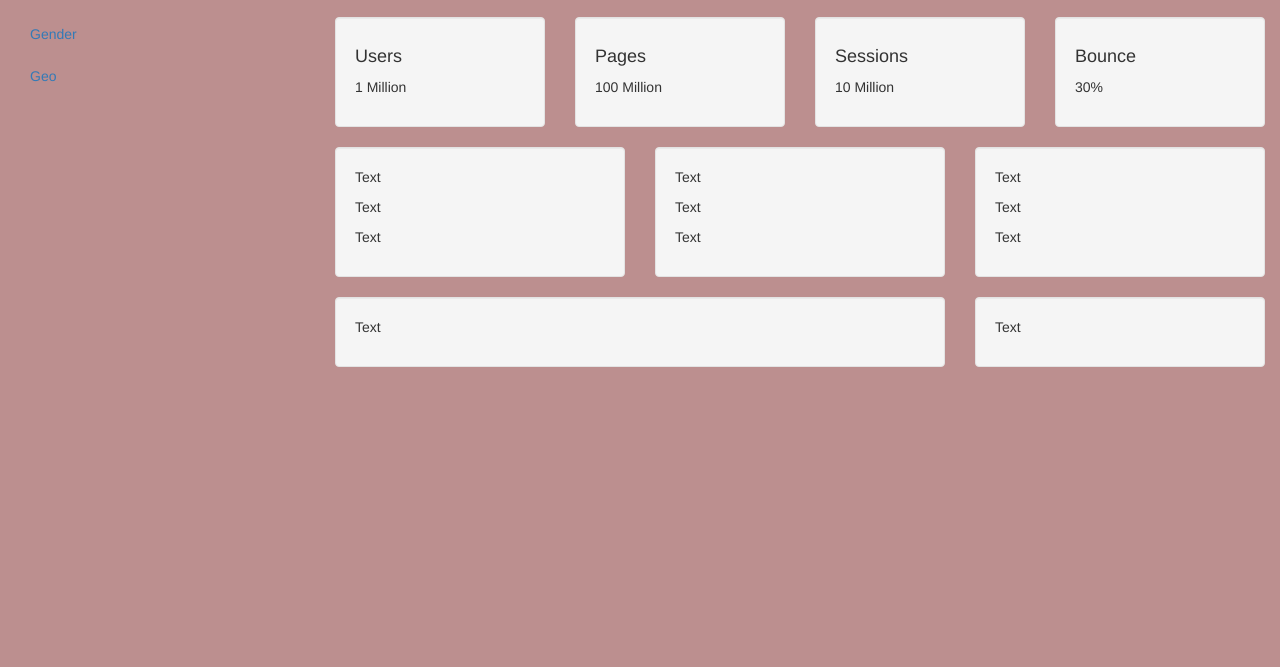
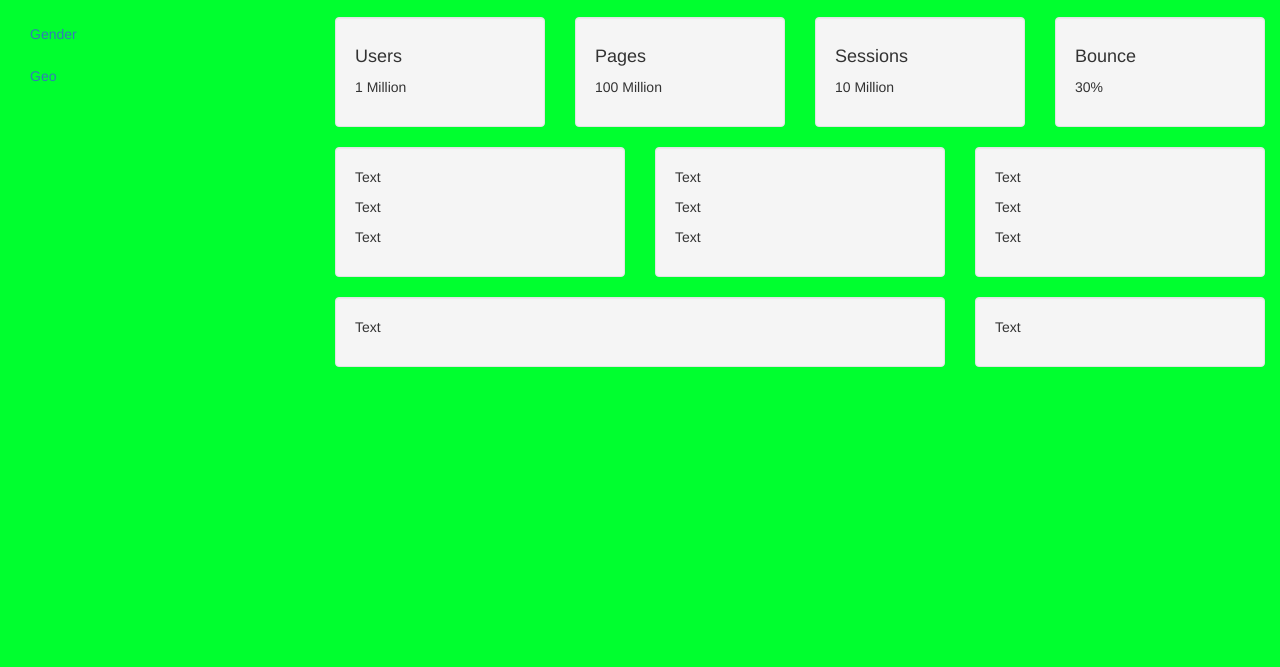
Before and after one commit to Gia0471610/Assignment-1---Jie-Zheng, a plain HTML site: page analytics.html in a window 1280 px wide. Shown: the part 133-800 px from the top of the page. Drawn offline with nearby package versions, Linux system fonts and the light colour scheme.

Commit message:
change color

```diff
--- a/analytics.html
+++ b/analytics.html
@@ -9,7 +9,7 @@
   <script src="https://maxcdn.bootstrapcdn.com/bootstrap/3.4.1/js/bootstrap.min.js"></script>
 </head>
 <style>
-  body{background-color: rosybrown;}
+  body{background-color:rgb(0, 255, 47);}
 </style>
 <body>
 
@@ -27,6 +27,7 @@
       <ul class="nav navbar-nav">
         <li class="active"><a href="#">Dashboard</a></li>
         <li><a href="#">Age</a></li>
+            <li> "Age is a scret" </li>
         <li><a href="#">Gender</a></li>
         <li><a href="#">Geo</a></li>
       </ul>
```
